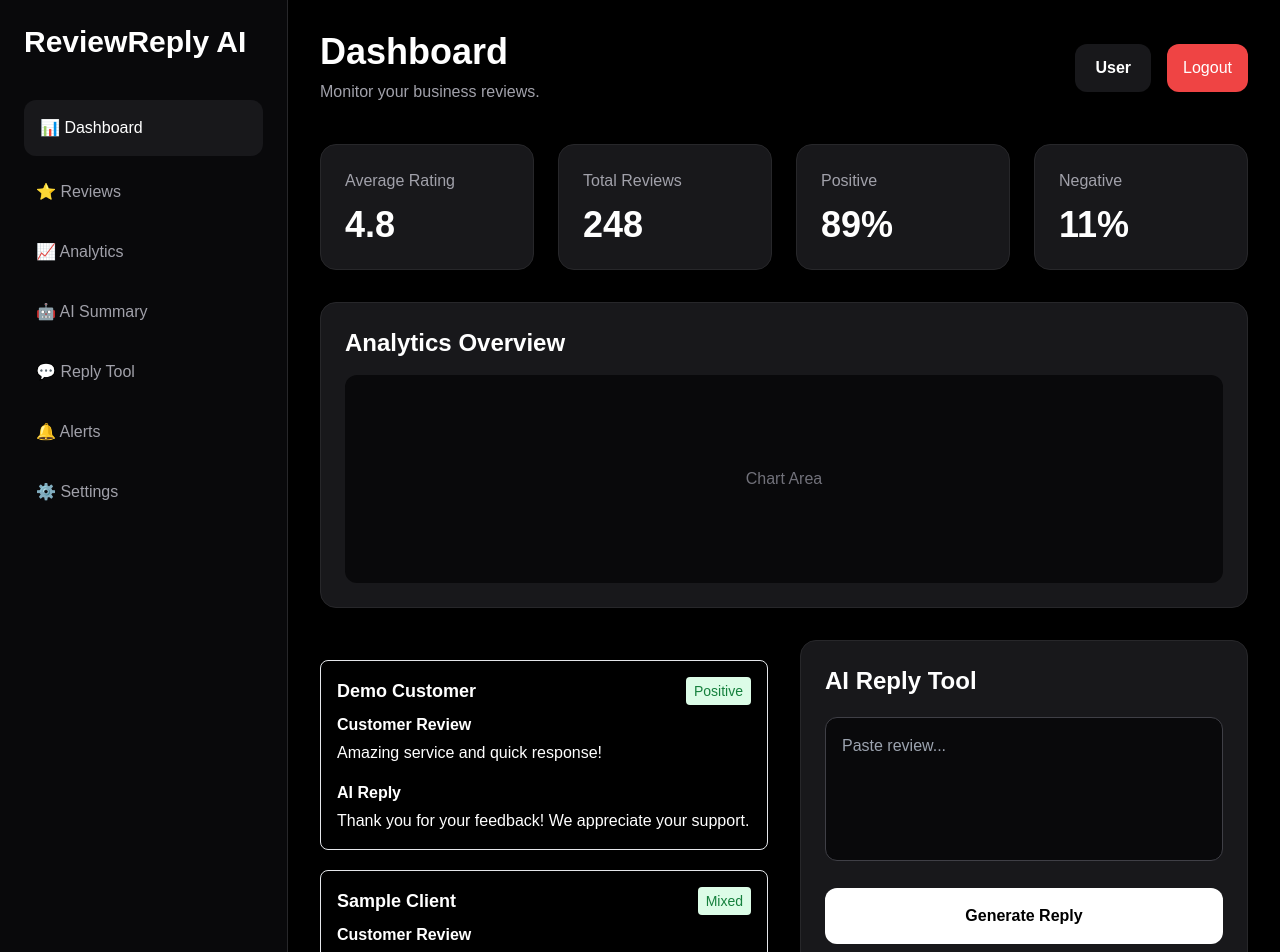
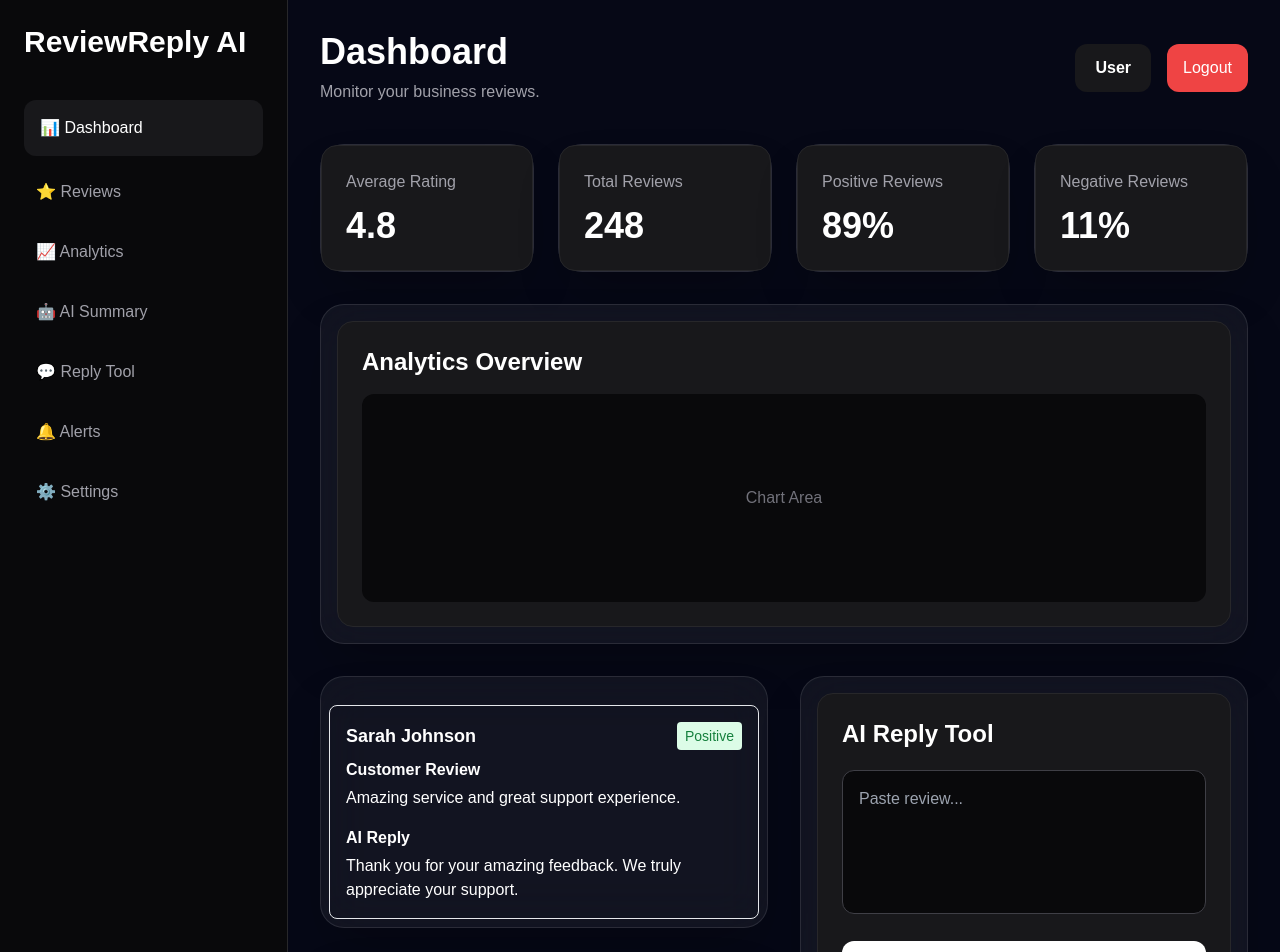
Before and after one commit to afnankhan123456/reviewreply-ai, a Next.js app: page /dashboard in a window 1280 px wide. Shown: the top 952 px of the page. Built offline with nearby package versions, Linux system fonts and the light colour scheme; no server answers.

Commit message:
Upgrade client dashboard to premium dark neumorphism UI

```diff
--- a/app/dashboard/page.tsx
+++ b/app/dashboard/page.tsx
@@ -8,43 +8,63 @@ import SummaryCard from "../../components/SummaryCard";
 
 export default function DashboardPage() {
   return (
-    <div className="flex bg-black min-h-screen">
+    <div className="flex min-h-screen bg-[#060816] text-white">
       <Sidebar />
 
-      <div className="flex-1 p-8">
+      <div className="flex-1 p-4 md:p-8 overflow-hidden">
         <Navbar />
 
-        <div className="grid grid-cols-1 md:grid-cols-4 gap-6 mb-8">
-          <StatCard title="Average Rating" value="4.8" />
-          <StatCard title="Total Reviews" value="248" />
-          <StatCard title="Positive" value="89%" />
-          <StatCard title="Negative" value="11%" />
+        <div className="grid grid-cols-1 sm:grid-cols-2 xl:grid-cols-4 gap-6 mb-8">
+          <div className="rounded-3xl border border-white/10 bg-white/5 backdrop-blur-xl shadow-2xl">
+            <StatCard title="Average Rating" value="4.8" />
+          </div>
+
+          <div className="rounded-3xl border border-white/10 bg-white/5 backdrop-blur-xl shadow-2xl">
+            <StatCard title="Total Reviews" value="248" />
+          </div>
+
+          <div className="rounded-3xl border border-white/10 bg-white/5 backdrop-blur-xl shadow-2xl">
+            <StatCard title="Positive Reviews" value="89%" />
+          </div>
+
+          <div className="rounded-3xl border border-white/10 bg-white/5 backdrop-blur-xl shadow-2xl">
+            <StatCard title="Negative Reviews" value="11%" />
+          </div>
         </div>
 
-        <div className="mb-8">
+        <div className="rounded-3xl border border-white/10 bg-white/5 backdrop-blur-xl shadow-2xl p-4 mb-8 overflow-hidden">
           <AnalyticsCard />
         </div>
 
-        <div className="grid grid-cols-1 lg:grid-cols-2 gap-8">
-          <div className="space-y-5">
-            <ReviewCard
-              name="Demo Customer"
-              review="Amazing service and quick response!"
-              status="Positive"
-              reply="Thank you for your feedback! We appreciate your support."
-            />
+        <div className="grid grid-cols-1 xl:grid-cols-2 gap-8">
+          <div className="space-y-6">
+            <div className="rounded-3xl border border-white/10 bg-white/5 backdrop-blur-xl shadow-2xl p-2">
+              <ReviewCard
+                name="Sarah Johnson"
+                review="Amazing service and great support experience."
+                status="Positive"
+                reply="Thank you for your amazing feedback. We truly appreciate your support."
+              />
+            </div>
 
-            <ReviewCard
-              name="Sample Client"
-              review="Delivery was slightly slow but quality was great."
-              status="Mixed"
-              reply="Thank you for your honest feedback. We’ll improve our delivery speed."
-            />
+            <div className="rounded-3xl border border-white/10 bg-white/5 backdrop-blur-xl shadow-2xl p-2">
+              <ReviewCard
+                name="Mike Davis"
+                review="The ambience and service quality were really impressive."
+                status="Positive"
+                reply="We are happy you enjoyed your experience with us."
+              />
+            </div>
           </div>
 
           <div className="space-y-8">
-            <ReplyBox />
-            <SummaryCard />
+            <div className="rounded-3xl border border-white/10 bg-white/5 backdrop-blur-xl shadow-2xl p-4">
+              <ReplyBox />
+            </div>
+
+            <div className="rounded-3xl border border-white/10 bg-white/5 backdrop-blur-xl shadow-2xl p-4">
+              <SummaryCard />
+            </div>
           </div>
         </div>
       </div>
```
